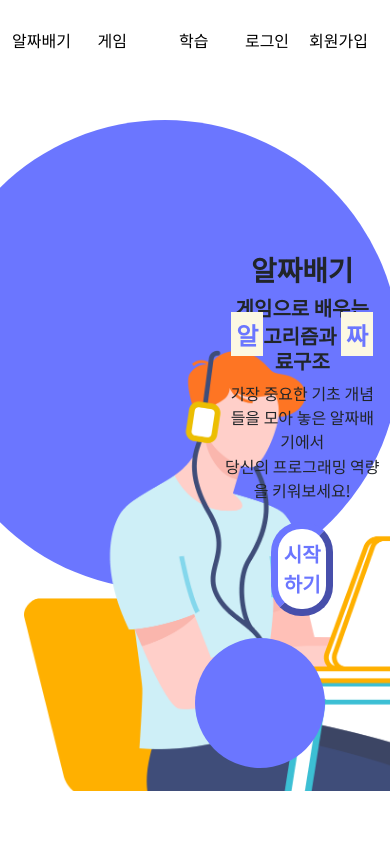
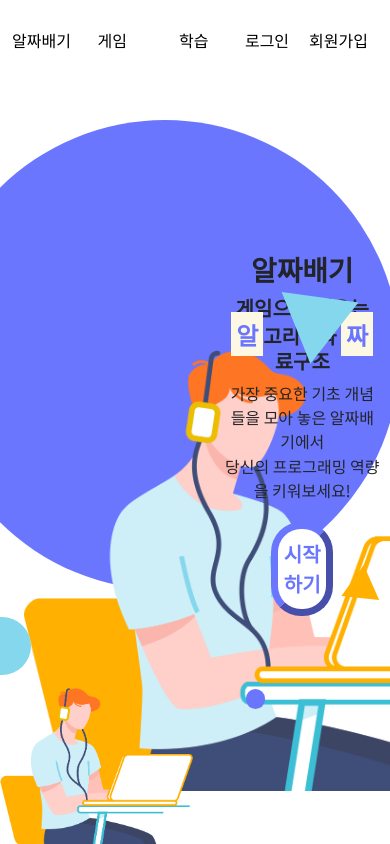
Before and after one commit to sangwook0613/alza-gamification, a React (Create React App) app in the folder frontend/: page / in a window 390 px wide. Shown: the top 844 px of the page. Built offline with nearby package versions, Linux system fonts and the light colour scheme.

Commit message:
S05P21A107-225 Feat: 메인페이지 반응형 구현 #1

```diff
--- a/frontend/src/styles/main.css
+++ b/frontend/src/styles/main.css
@@ -71,7 +71,7 @@
   height: 80%;
 }
 
-.test {
+.big-blue-circle {
   position: absolute;
   width: 470px;
   height: 470px;
@@ -81,37 +81,38 @@
   background: #6B76FF;
 }
 
-.test2{
+.man-computer {
   position: absolute;
   left: 6%;
   top: 41.5%;
-
 }
 
-.test3 {
+.man-computer img {
   width: 550px;
   object-fit: cover;
 }
 
-.test4 {
+.blue-triangle {
   width: 0px;
   height: 0px;
   border-bottom: calc( 100px * 1.732 ) solid #84D7EC;
   border-left: 100px solid transparent;
   border-right: 100px solid transparent;
   left: 670px;
-  /* top: auto; */
-  top: 30%;
+  /* top: 30%; */
+  top: 180px;
   position: absolute;
   transform: rotate(39.54deg);
 }
 
-.test5 {
+.small-blue-circle {
   position: absolute;
   width: 130px;
   height: 130px;
-  left: 50%;
-  bottom: 9%;
+  /* left: 50%;
+  bottom: 9%; */
+  left: 770px;
+  bottom: 65px;
   border-radius: 50%;
   background: #6B76FF;
 }
@@ -166,6 +167,154 @@
 }
 
 
+/* 반응형 */
+.main-res {
+  width: 70%;
+  margin-left: auto;
+  margin-right: auto;
+  margin-top: 80px;
+  display: flex;
+  justify-content: center;
+  align-items: center;
+}
+
+.main-res .main-card {
+  width: 100%;
+  flex-direction: column;
+  justify-content: center;
+  align-items: center;
+}
+
+.main-res .main-card .title {
+  /* height: 10%; */
+}
+
+.main-res .main-card .title>h1 {
+  font-weight: 900;
+  font-size: 8vw;
+}
+
+.main-res .main-card .desc {
+  margin-top: 20px;
+}
+
+.main-res .main-card .desc .slogan {
+  font-weight: 700;
+  font-size: 4.1vw;
+}
+
+.main-res .main-card .desc .slogan .highlight {
+  color: #6B76FF;
+  font-weight: bold;
+  font-size: larger;
+}
+
+.main-res .main-card .desc .add {
+  margin-top: 20px;
+  font-size: 3.3vw;
+}
+
+.main-res .main-card .btn {
+  width: 60%;
+  margin-top: 10px;
+}
+
+.main-res .main-card .btn .startBtn {
+  width: 80%;
+  font-size: 3.2vw;
+  font-weight: 700;
+  padding: 6px 0;
+  background-color: white;
+  border-color: #6B76FF;
+  border-width: 5px;
+  border-radius: 30px;
+  color: #6B76FF;
+  /* color: #FFB000; */
+  text-align: center;
+}
+
+.main-res .main-card .btn .startBtn:hover {
+  background-color: #6B76FF;
+  color: white;
+}
+
+.big-blue-circle-res {
+  position: absolute;
+  bottom: 20%;
+  width: 15vw;
+  height: 15vw;
+  border-radius: 50%;
+  border-width: 19px;
+  left: -7%;
+  background-color: #84D7EC;
+}
+
+.big-blue-circle-res1 {
+  position: absolute;
+  bottom: 63%;
+  width: 27vw;
+  height: 27vw;
+  border-radius: 50%;
+  border-width: 19px;
+  left: 2%;
+  background-color: #6b76ff;
+}
+
+.big-blue-circle-res2 {
+  position: absolute;
+  bottom: 16%;
+  width: 5vw;
+  height: 5vw;
+  border-radius: 50%;
+  border-width: 19px;
+  left: 63%;
+  background-color: #6b76ff;
+}
+
+.man-computer-res {
+  position: absolute;
+  bottom: 0%;
+}
+
+.man-computer-res img {
+  width: 50vw;
+}
+
+.blue-triangle-res {
+  width: 0px;
+  height: 0px;
+  border-bottom: calc( 5vw * 1.732 ) solid #FFB000;
+  border-left: 5vw solid transparent;
+  border-right: 5vw solid transparent;
+  left: 88%;
+  top: 67%;
+  position: absolute;
+  transform: rotate(6deg);
+}
+
+.blue-triangle-res2 {
+  width: 0px;
+  height: 0px;
+  border-bottom: calc( 10vw * 1.732 ) solid #84D7EC;
+  border-left: 10vw solid transparent;
+  border-right: 10vw solid transparent;
+  left: 69%;
+  top: 33%;
+  position: absolute;
+  transform: rotate(308deg);
+}
+
+.small-blue-circle-res {
+  position: absolute;
+  width: 130px;
+  height: 130px;
+  /* left: 50%;
+  bottom: 9%; */
+  left: 770px;
+  bottom: 65px;
+  border-radius: 50%;
+  background: #6B76FF;
+}
 
 
 /* 학습페이지 */
--- a/frontend/src/views/mainPage/index.jsx
+++ b/frontend/src/views/mainPage/index.jsx
@@ -1,33 +1,65 @@
 import React from 'react';
 import test2 from '../../assets/test2.png'
 import '../../styles/main.css';
+import {Link} from 'react-router-dom';
+import { useMediaQuery } from 'react-responsive'
+
 
 const MainPage = (props) => {
+
+  const isDesktopOrLaptop = useMediaQuery({ minDeviceWidth: 800 })
+  const isTabletOrMobile = useMediaQuery({ maxWidth: 800 })
 
   return (
     <>
       <div className="main-container">
-        <div className="test"></div>
-        {/* <div className="test2"><img src={test} alt="" className="test3"></img></div> */}
-        <div className="test2"><img src={test2} alt="" className="test3"></img></div>
-        <div className="test4"></div>
-        <div className="test5"></div>
-
-        {/* <div className="test-desc">
-          <h1>알짜배기</h1>
-          <h5 className="desc">게임으로 배우는 알고리즘과 자료구조</h5>
-          <button className="startBtn">시작하기</button>
-        </div> */}
+        {isDesktopOrLaptop &&
+        <>
+          <div className="big-blue-circle"></div>
+          <div className="man-computer"><img src={test2} alt=""></img></div>
+          <div className="blue-triangle"></div>
+          <div className="small-blue-circle"></div>
 
           <div className="test-desc">
             <h1>알짜배기</h1>
             <h5 className="desc">게임으로 배우는 <mark className="highlight">알</mark>고리즘과 <mark className="highlight">짜</mark>료구조</h5>
             <p>가장 중요한 기초 개념들을 모아 놓은 알짜배기에서</p>
             <p>당신의 프로그래밍 역량을 키워보세요!</p>
+            <Link to="/game/ds">
               <button className="startBtn">시작하기</button>
+            </Link>
           </div>
-
-
+        </>
+        }
+        {isTabletOrMobile &&
+        <>
+          <div className="big-blue-circle-res"></div>
+          <div className="big-blue-circle-res1"></div>
+          <div className="big-blue-circle-res2"></div>
+          <div className="man-computer-res"><img src={test2} alt=""></img></div>
+          <div className="blue-triangle-res"></div>
+          <div className="blue-triangle-res2"></div>
+          {/* <div className="small-blue-circle-res"></div> */}
+          <div className="main-res">
+            <div className="main-card">
+              <div className="title">
+                <h1>알짜배기</h1>
+              </div>
+              <div className="desc">
+                <h5 className="slogan">게임으로 배우는 <mark className="highlight">알</mark>고리즘과 <mark className="highlight">짜</mark>료구조</h5>
+                <div className="add">
+                  가장 중요한 기초 개념들을 모아 놓은 알짜배기에서 <br></br> 당신의 프로그래밍 역량을 키워보세요!
+                </div>
+              </div>
+              <div className="btn">
+              <Link to="/game/ds">
+                <button className="startBtn">시작하기</button>
+              </Link>
+              </div>
+            </div>
+          </div>
+        </>
+        }
       </div>
     </>
   )
```
Lines whose indentation alone changed are shown as unchanged.
